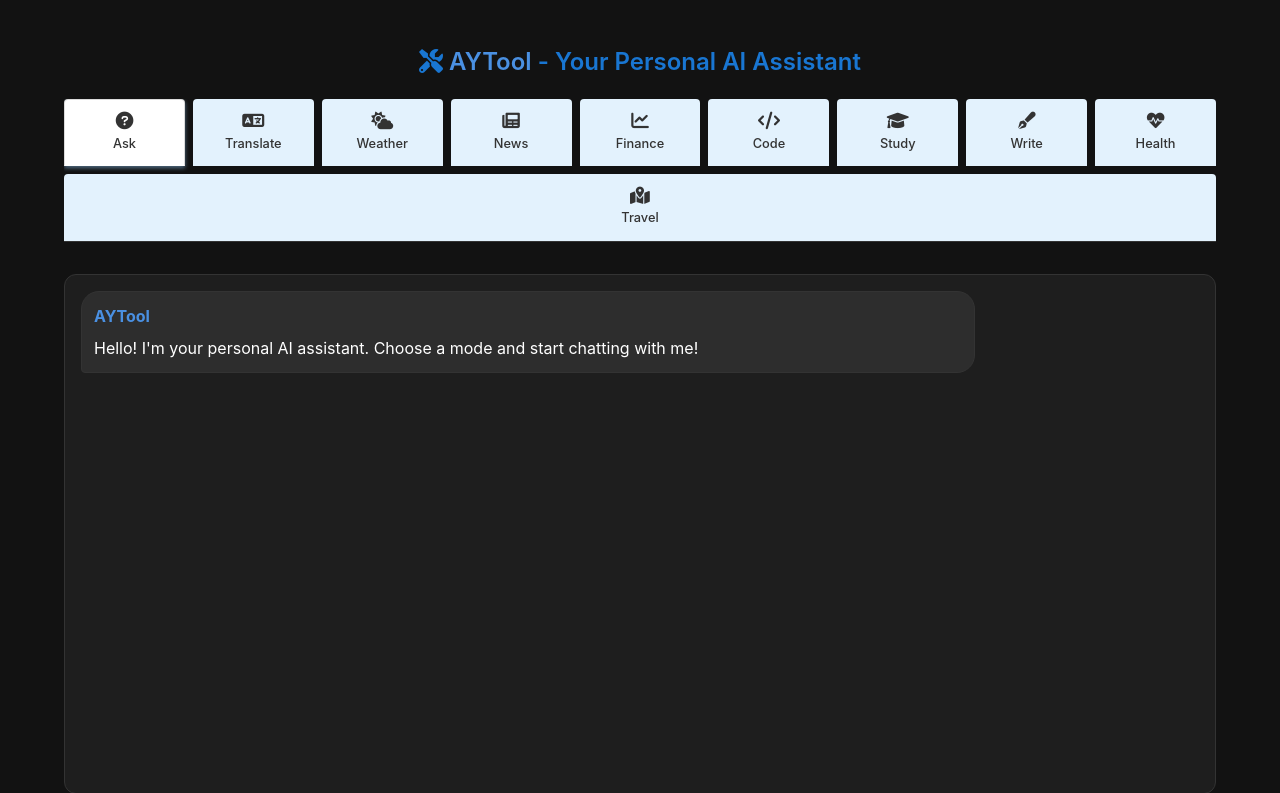
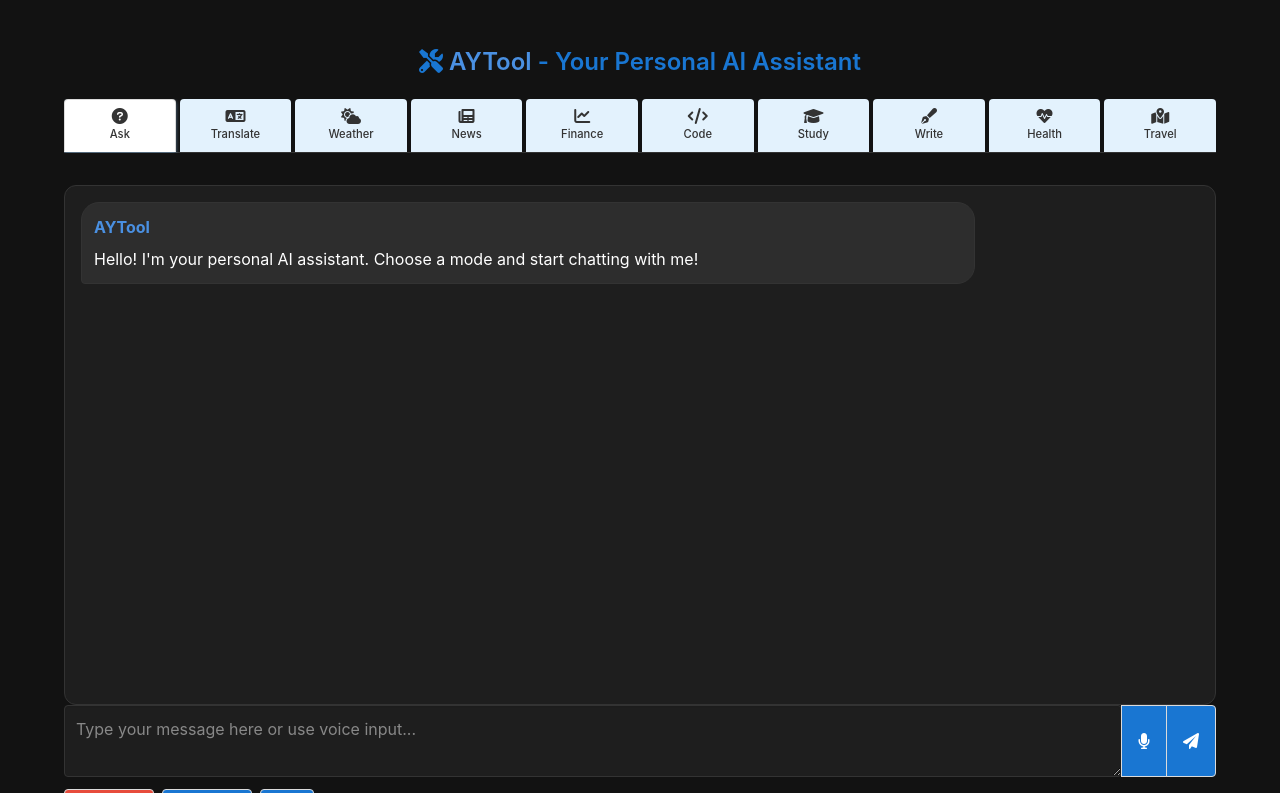
Before and after one commit to atulyadav128/translate, a Flask app: page / in a window 1280 px wide. Shown: the part 52-845 px from the top of the page. Run offline with Flask 3, Linux system fonts and the light colour scheme; some libraries are stand-ins or nearby versions.

Commit message:
Restructure layout - move AYTool title above tabs, add very light blue tab colors with spacing

```diff
--- a/templates/index.html
+++ b/templates/index.html
@@ -108,13 +108,14 @@
             border-bottom-color: #333333;
             display: flex;
             flex-wrap: wrap;
-            gap: 0.5rem;
+            gap: 0.25rem;
             justify-content: center;
         }
         .tabs li {
             margin: 0;
             flex: 1;
-            min-width: calc(10% - 0.25rem);
+            min-width: calc(9% - 0.2rem);
+            max-width: calc(10% - 0.1rem);
         }
         .tabs li a {
             color: #333333;
@@ -123,12 +124,12 @@
             transition: all 0.3s ease;
             border-radius: 8px;
             margin: 0;
-            padding: 0.75rem 0.5rem;
+            padding: 0.5rem 0.25rem;
             text-align: center;
             display: flex;
             flex-direction: column;
             align-items: center;
-            gap: 0.25rem;
+            gap: 0.125rem;
         }
         .tabs li a:hover {
             color: #333333;
@@ -145,10 +146,10 @@
         }
         .tabs li a i {
             margin-right: 0;
-            font-size: 1.1rem;
+            font-size: 1rem;
         }
         .tabs li a span {
-            font-size: 0.8rem;
+            font-size: 0.7rem;
             font-weight: 500;
         }
 
```
